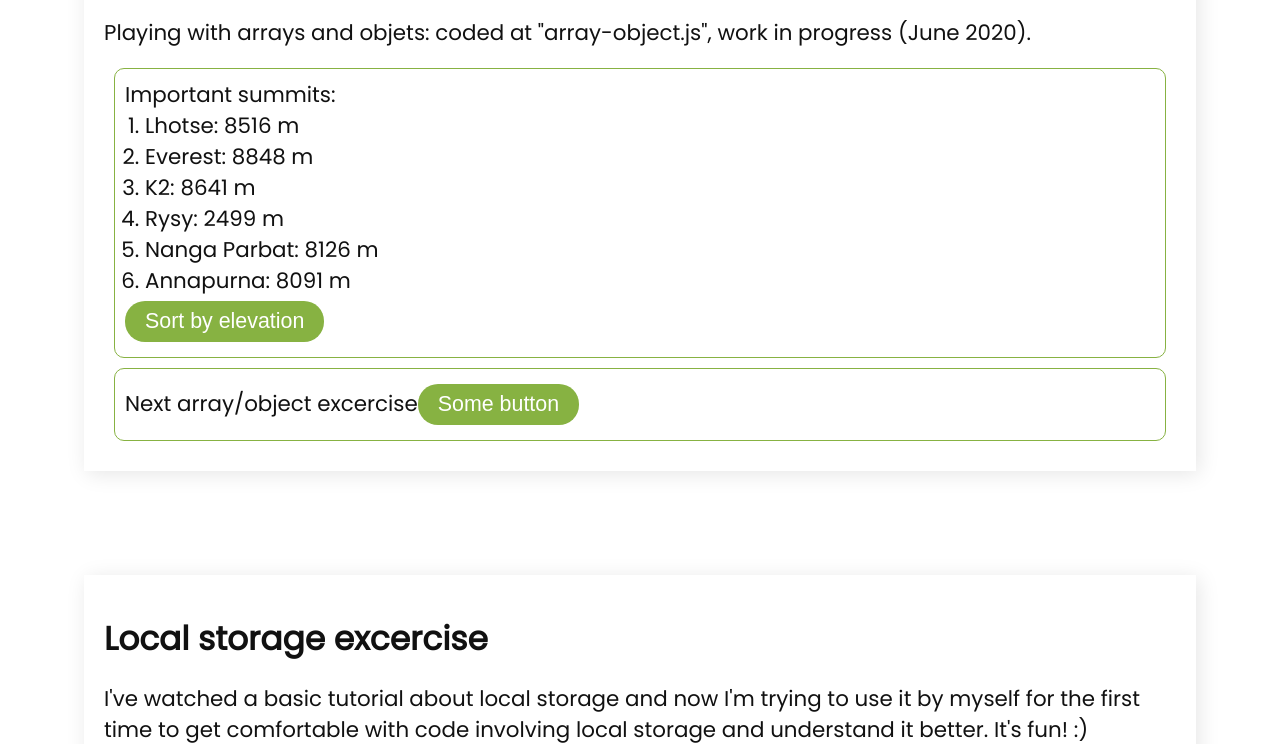
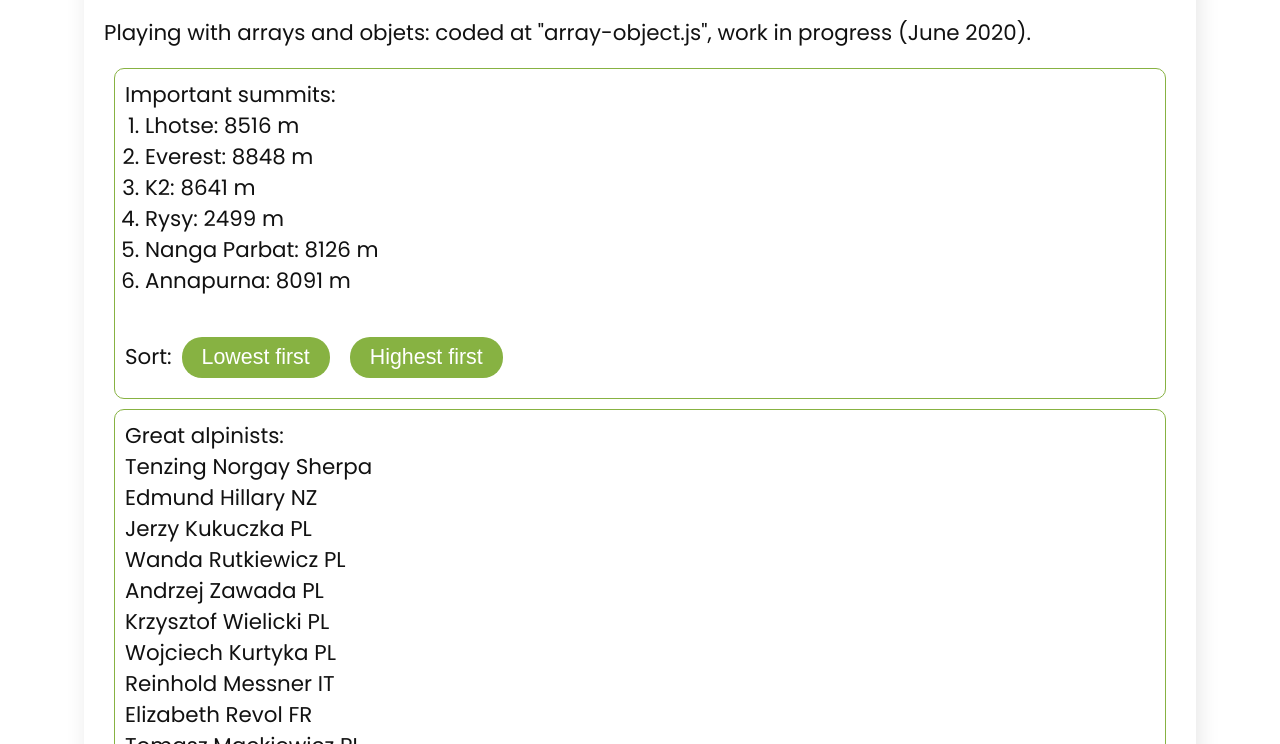
Before and after one commit to theCieniu/hello-world, a plain HTML site: page code/index.html in a window 1280 px wide. Shown: the part 676-1420 px from the top of the page. Drawn offline with Linux system fonts and the light colour scheme.

Commit message:
sort and filter array/object

```diff
--- a/code/array-object.js
+++ b/code/array-object.js
@@ -1,6 +1,8 @@
 function cl(arg) {
   console.log(arg);
 }
+
+// ========== FILTERING ALPINISTS =====================
 
 let alpinists = [
   "Tenzing Norgay Sherpa",
@@ -15,25 +17,90 @@ let alpinists = [
   "Tomasz Mackiewicz PL",
   "Simone Moro IT",
   "Rob Hall NZ",
-  "Wanda Anonimowa",
+  //"Wanda Anonimowa",
 ];
 
-//cl("(array) Alpinists: " + alpinists);
+let parentElementAlpinists = document.querySelector("#alpinists span");
+let filterAlpinistsPolishBtn = document.querySelector(
+  "#alpinists button.polish"
+);
+let filterAlpinistsAllBtn = document.querySelector("#alpinists button.all");
+let polishAlpinists = alpinists.filter((name) => name.includes("PL"));
 
-//======== FIND AND FILTER ===========
+function writingAlpinists(alpinistsArray) {
+  let alpinistsHtml = document.createElement("ul");
+  alpinistsArray.forEach((i) => {
+    let text = document.createTextNode(i);
+    let mountain = document.createElement("li");
+    mountain.appendChild(text);
+    alpinistsHtml.appendChild(mountain);
+  });
+  parentElementAlpinists.appendChild(alpinistsHtml);
+}
+writingAlpinists(alpinists);
 
-let womanAlpinist = alpinists.find((name) => {
-  return name.includes("Wanda");
+filterAlpinistsPolishBtn.addEventListener("click", () => {
+  parentElementAlpinists.innerHTML = "";
+  writingAlpinists(polishAlpinists);
+  filterAlpinistsPolishBtn.classList.add("invisible");
+  filterAlpinistsAllBtn.classList.remove("invisible");
 });
-//cl("(find) Woman alpinist: " + womanAlpinist);
+
+filterAlpinistsAllBtn.addEventListener("click", () => {
+  parentElementAlpinists.innerHTML = "";
+  writingAlpinists(alpinists);
+  filterAlpinistsAllBtn.classList.add("invisible");
+  filterAlpinistsPolishBtn.classList.remove("invisible");
+});
+
+// ========== SOTING SUMMITS =====================
+let summits = [
+  { name: "Lhotse", elevation: 8516 },
+  { name: "Everest", elevation: 8848 },
+  { name: "K2", elevation: 8641 },
+  { name: "Rysy", elevation: 2499 },
+  { name: "Nanga Parbat", elevation: 8126 },
+  { name: "Annapurna", elevation: 8091 },
+];
+
+let parentElementSummits = document.querySelector("#summits span");
+let sortSummitsBtnLow = document.querySelector("#summits button.lowest");
+let sortSummitsBtnHigh = document.querySelector("#summits button.highest");
+
+function createSummits() {
+  let summitsHtml = document.createElement("ol");
+  summits.forEach((i) => {
+    let text = document.createTextNode(i.name + ": " + i.elevation + " m ");
+    let mountain = document.createElement("li");
+    mountain.appendChild(text);
+    summitsHtml.appendChild(mountain);
+  });
+  parentElementSummits.appendChild(summitsHtml);
+}
+
+createSummits();
+
+sortSummitsBtnLow.addEventListener("click", () => {
+  parentElementSummits.innerHTML = "";
+  summits.sort((a, b) => a.elevation - b.elevation);
+  createSummits();
+});
+
+sortSummitsBtnHigh.addEventListener("click", () => {
+  parentElementSummits.innerHTML = "";
+  summits.sort((a, b) => b.elevation - a.elevation);
+  createSummits();
+});
+
+/* ===== JUST SOME NOTES FOR MYSELF =====
 
 let polishAlpinists = alpinists.filter((name) => name.includes("PL"));
 //cl("(filter) Polish alpinists: " + polishAlpinists);
 
 //===== SOME AND EVERY ==============
-/* every returns true or false - are every item fullfiling the condition?
+every returns true or false - are every item fullfiling the condition?
 good tool to check if everyting is ok with an array,
-aren't there any empty elements etc. */
+aren't there any empty elements etc.
 let greatAlpinists1 = alpinists.every((name) => {
   return name.includes("PL");
 });
@@ -51,38 +118,5 @@ let isVisitorAlpinist =
 //cl(isVisitorAlpinist);
 
 // SORTING
-
 alpinists.sort();
-//cl("(sort) Sorted by alphabet: " + alpinists);
-
-// ========== SOTING SUMMITS =====================
-let summits = [
-  { name: "Lhotse", elevation: 8516 },
-  { name: "Everest", elevation: 8848 },
-  { name: "K2", elevation: 8641 },
-  { name: "Rysy", elevation: 2499 },
-  { name: "Nanga Parbat", elevation: 8126 },
-  { name: "Annapurna", elevation: 8091 },
-];
-let parentElement = document.querySelector("#summits span");
-let sortSummitsBtn = document.querySelector("#summits button");
-
-function createSummits() {
-  let summitsHtml = document.createElement("ol");
-  summits.forEach((i) => {
-    let text = document.createTextNode(i.name + ": " + i.elevation + " m ");
-    let mountain = document.createElement("li");
-    mountain.appendChild(text);
-    summitsHtml.appendChild(mountain);
-  });
-  parentElement.appendChild(summitsHtml);
-}
-
-createSummits();
-
-sortSummitsBtn.addEventListener("click", () => {
-  parentElement.innerHTML = "";
-  summits.sort((a, b) => a.elevation - b.elevation);
-  createSummits();
-  sortSummitsBtn.classList.add("invisible");
-});
+//cl("(sort) Sorted by alphabet: " + alpinists); */
--- a/code/index.html
+++ b/code/index.html
@@ -93,10 +93,15 @@
           </p>
 
           <div id="summits">
-            Important summits: <span></span><button>Sort by elevation</button>
+            Important summits: <span></span><br />
+            Sort:<button class="lowest">Lowest first</button
+            ><button class="highest">Highest first</button>
           </div>
-          <div>
-            Next array/object excercise<span></span><button>Some button</button>
+          <div id="alpinists">
+            Great alpinists:
+            <span></span>
+            <button class="all invisible">All</button>
+            <button class="polish">Polish</button>
           </div>
           <script src="array-object.js"></script>
         </div>
--- a/styles/_code.scss
+++ b/styles/_code.scss
@@ -63,6 +63,9 @@
 
 /*============= ARRAYS AND OBJECTS =================*/
 #js-array-object {
+  button {
+    margin: 1rem;
+  }
   div {
     margin: 1rem;
     padding: 1rem;
```
Also changed, not shown: styles/style.css, 1 other file.
